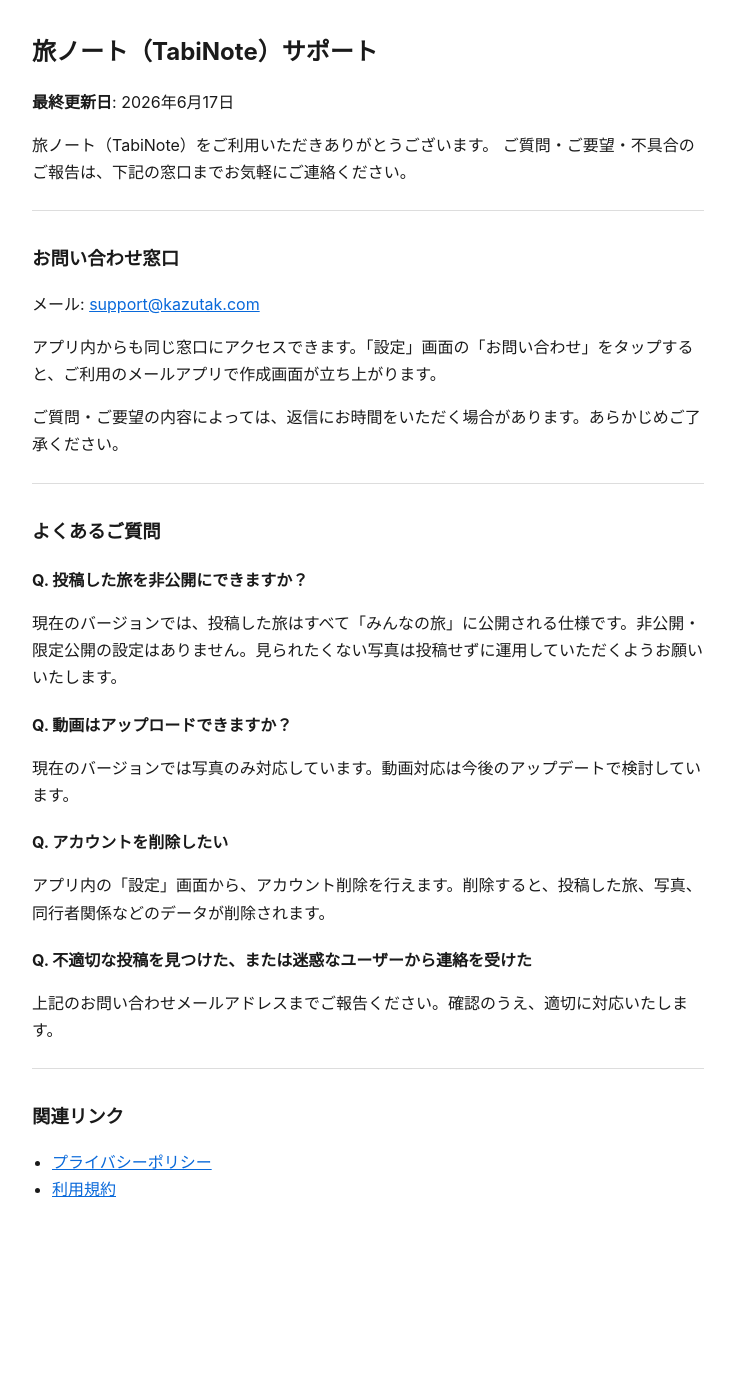
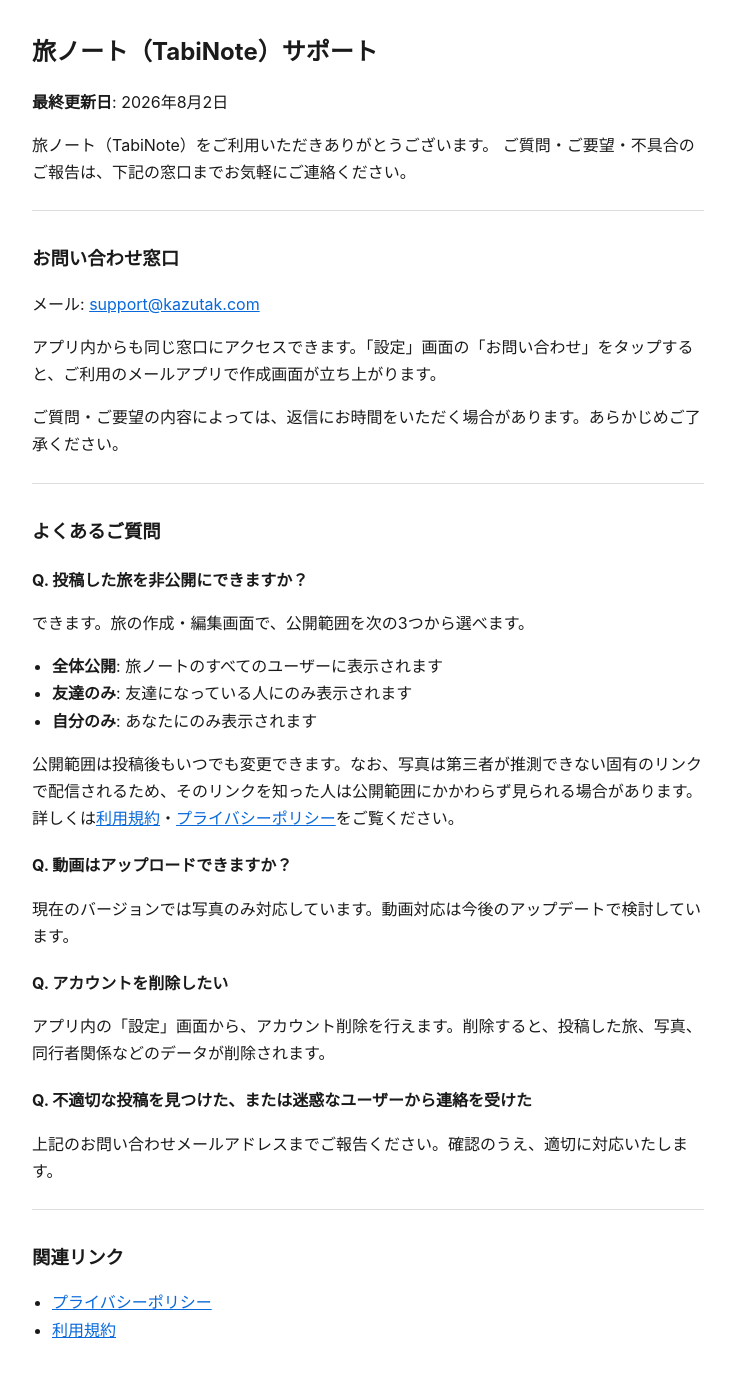
Before and after one commit to kazutax/tabiNote-legal, a Jekyll site: the page built from docs/support.md, in a window 1280 px wide. Shown: the whole page, without its empty margins (272-1007 px from the left). Built offline with Jekyll 4.4.1, drawn with Linux system fonts in a browser that asks for light colours; before the commit the page ends 1235 px from its top, so only the background shows below that.

Commit message:
サポートページの公開範囲FAQを現行仕様（3段階）に更新する。
Co-authored-by: Cursor <cursoragent@cursor.com>

```diff
--- a/docs/support.md
+++ b/docs/support.md
@@ -5,7 +5,7 @@ title: 旅ノート（TabiNote）サポート
 
 # 旅ノート（TabiNote）サポート
 
-**最終更新日**: 2026年6月17日
+**最終更新日**: 2026年8月2日
 
 旅ノート（TabiNote）をご利用いただきありがとうございます。
 ご質問・ご要望・不具合のご報告は、下記の窓口までお気軽にご連絡ください。
@@ -26,7 +26,13 @@ title: 旅ノート（TabiNote）サポート
 
 ### Q. 投稿した旅を非公開にできますか？
 
-現在のバージョンでは、投稿した旅はすべて「みんなの旅」に公開される仕様です。非公開・限定公開の設定はありません。見られたくない写真は投稿せずに運用していただくようお願いいたします。
+できます。旅の作成・編集画面で、公開範囲を次の3つから選べます。
+
+- **全体公開**: 旅ノートのすべてのユーザーに表示されます
+- **友達のみ**: 友達になっている人にのみ表示されます
+- **自分のみ**: あなたにのみ表示されます
+
+公開範囲は投稿後もいつでも変更できます。なお、写真は第三者が推測できない固有のリンクで配信されるため、そのリンクを知った人は公開範囲にかかわらず見られる場合があります。詳しくは[利用規約](terms-of-service.html)・[プライバシーポリシー](privacy-policy.html)をご覧ください。
 
 ### Q. 動画はアップロードできますか？
 
```
